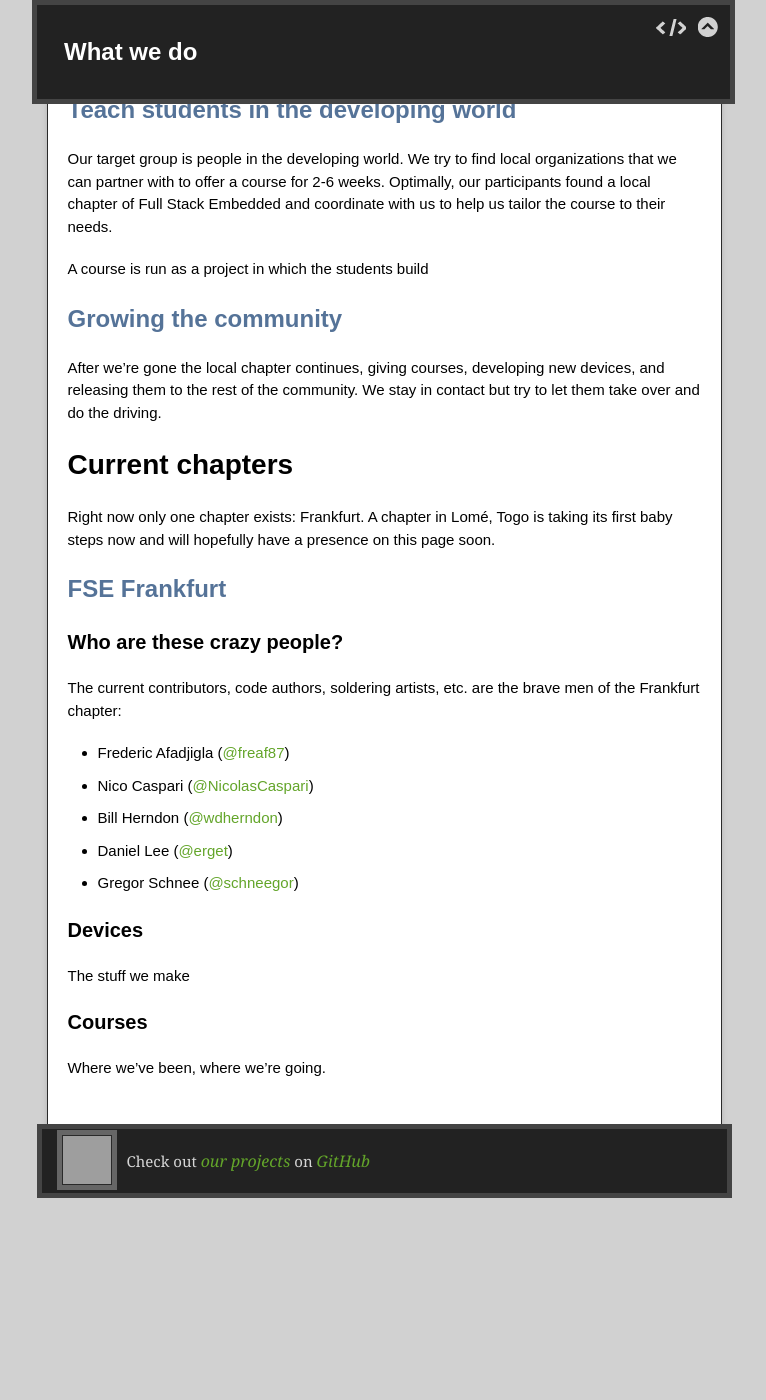
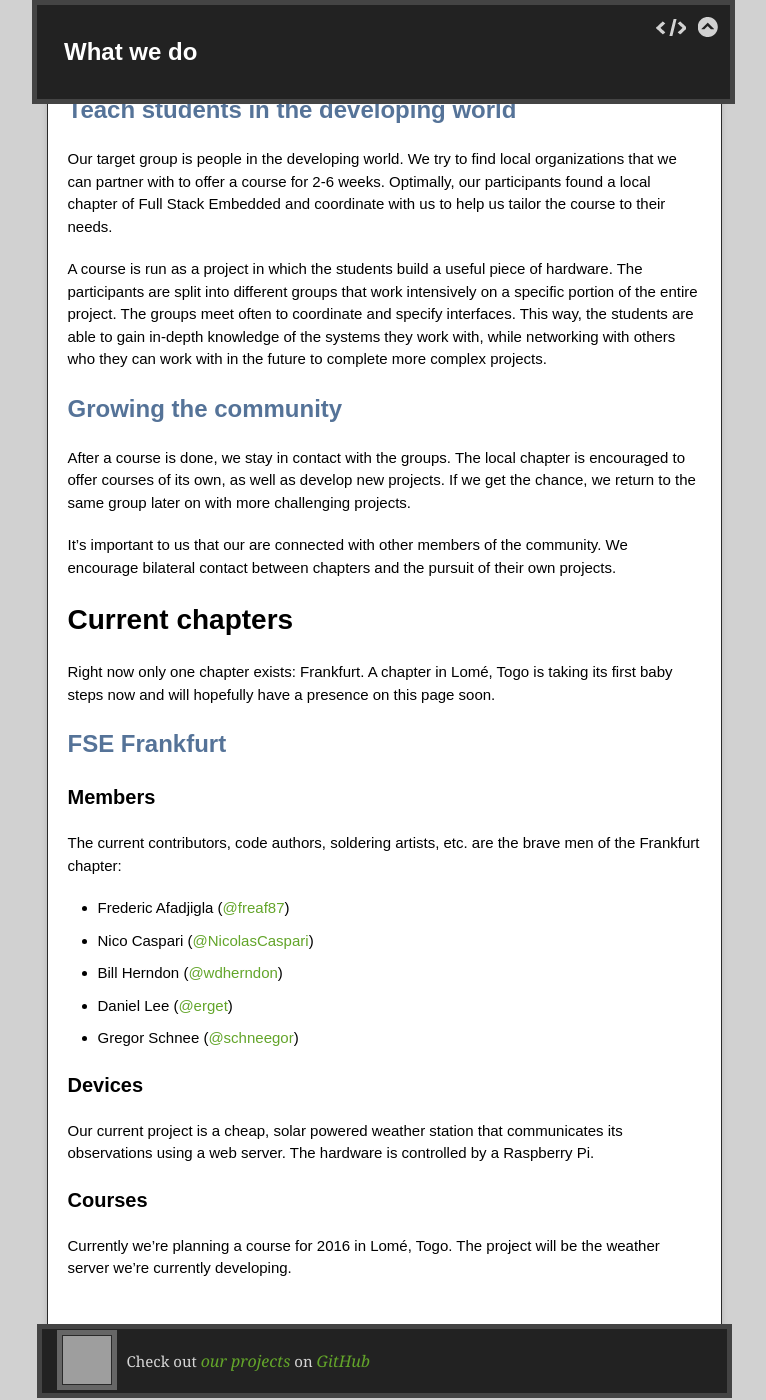
Before and after one commit to wdherndon/FullStackEmbedded.github.io, a Jekyll site: the page built from index.md, in a window 1280 px wide and 1400 px high, scrolled down 2757 px. Shown: the whole window, without its empty margins (256-1022 px from the left). Built offline with Jekyll 4.4.1, drawn with Linux system fonts in a browser that asks for light colours; nearby versions of some CDN libraries; before the commit the page ends 3990 px from its top, so only the background shows below that; grey boxes are pictures that could not be loaded.

Commit message:
Finish long page

```diff
--- a/index.md
+++ b/index.md
@@ -120,12 +120,22 @@ organizations that we can partner with to offer a course for 2-6 weeks.
 Optimally, our participants found a local chapter of Full Stack Embedded and
 coordinate with us to help us tailor the course to their needs.
 
-A course is run as a project in which the students build
+A course is run as a project in which the students build a useful piece of
+hardware. The participants are split into different groups that work
+intensively on a specific portion of the entire project. The groups meet often
+to coordinate and specify interfaces. This way, the students are able to gain
+in-depth knowledge of the systems they work with, while networking with others
+who they can work with in the future to complete more complex projects.
 
 ## Growing the community
-After we're gone the local chapter continues, giving courses, developing new
-devices, and releasing them to the rest of the community. We stay in contact
-but try to let them take over and do the driving.
+After a course is done, we stay in contact with the groups. The local chapter
+is encouraged to offer courses of its own, as well as develop new projects. If
+we get the chance, we return to the same group later on with more challenging
+projects.
+
+It's important to us that our are connected with other members of the
+community. We encourage bilateral contact between chapters and the pursuit of
+their own projects.
 
 # Current chapters
 Right now only one chapter exists: Frankfurt. A chapter in Lomé, Togo is taking
@@ -133,7 +143,7 @@ its first baby steps now and will hopefully have a presence on this page soon.
 
 ## FSE Frankfurt
 
-### Who are these crazy people?
+### Members
 The current contributors, code authors, soldering artists, etc. are the brave
 men of the Frankfurt chapter:
 
@@ -144,7 +154,10 @@ men of the Frankfurt chapter:
 * Gregor Schnee ([@schneegor](https://github.com/schneegor))
 
 ### Devices
-The stuff we make
+Our current project is a cheap, solar powered weather station that communicates
+its observations using a web server. The hardware is controlled by a Raspberry
+Pi.
 
 ### Courses
-Where we've been, where we're going.
+Currently we're planning a course for 2016 in Lomé, Togo. The project will be
+the weather server we're currently developing.
```
